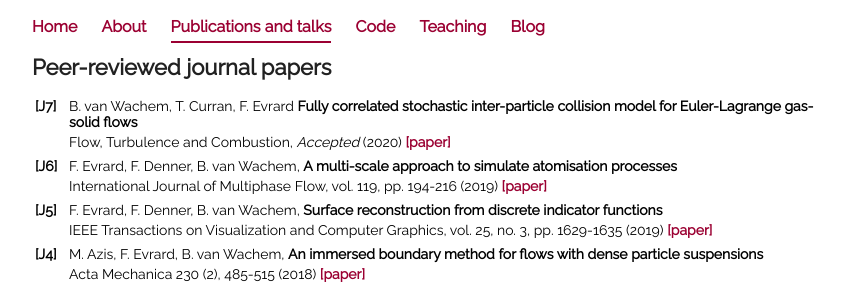
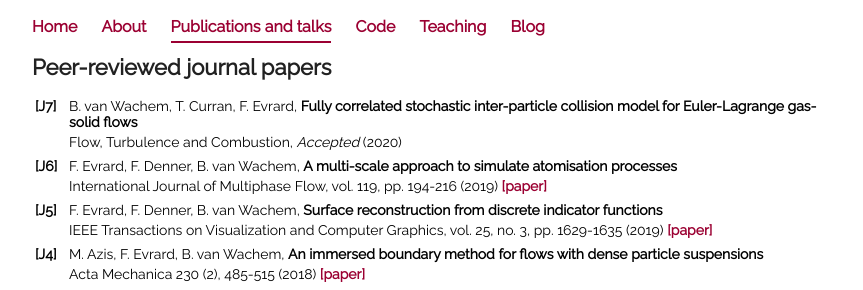
Before and after one commit to fabienevrard/fabienevrard.github.io, a Jekyll site: the page built from publications/index.html, in a window 1280 px wide. Shown: the top 290 px of the page, without its empty margins (208-1071 px from the left). Built offline with Jekyll 4.4.1, drawn with Linux system fonts in a browser that asks for light colours.

Commit message:
Update index.html

```diff
--- a/publications/index.html
+++ b/publications/index.html
@@ -10,11 +10,11 @@ title: Publications and talks
 		 <col width=95%>
 		 <tr>
 			 <td><b>[J7]</b></td>
-			 <td>B. van Wachem, T. Curran, F. Evrard <b>Fully correlated stochastic inter-particle collision model for Euler-Lagrange gas-solid flows</b></td>
+			 <td>B. van Wachem, T. Curran, F. Evrard, <b>Fully correlated stochastic inter-particle collision model for Euler-Lagrange gas-solid flows</b></td>
 		 </tr>
 		 <tr>
 			 <td></td>
-			 <td>Flow, Turbulence and Combustion, <i>Accepted</i> (2020) <b><a href="https://doi.org/10.1016/j.ijmultiphaseflow.2019.07.005">[paper]</a></b></td>
+			 <td>Flow, Turbulence and Combustion, <i>Accepted</i> (2020) </td>
 		 </tr>
 		 <tr><td></td><td></td></tr>
 
```
